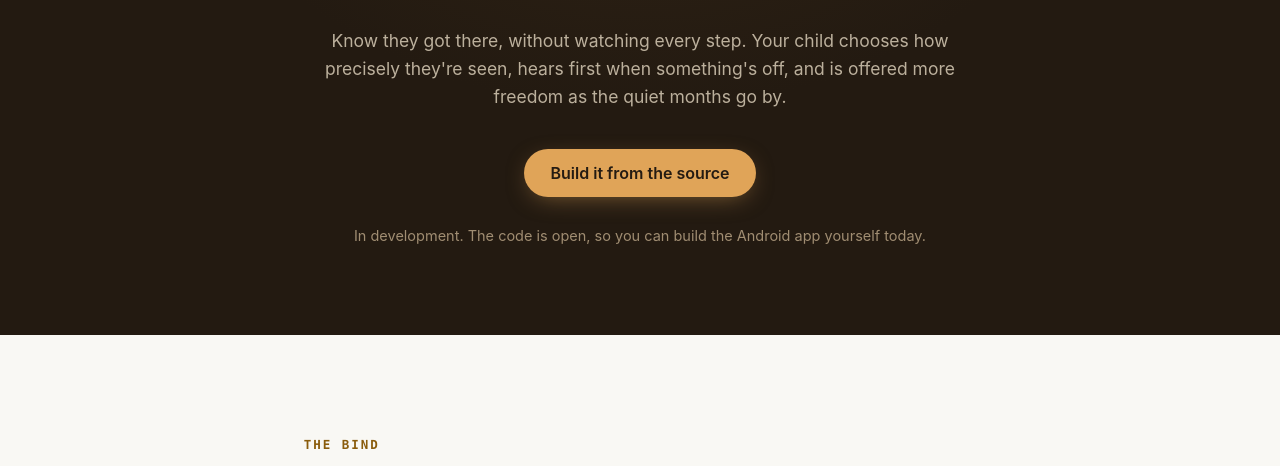
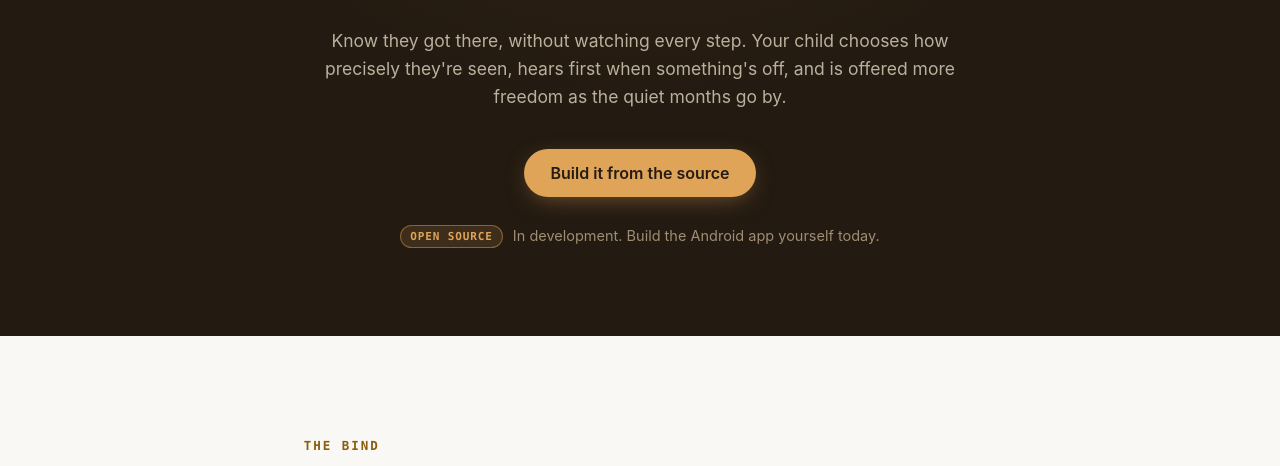
Before and after one commit to forgesworn/kindependence, a website: page sites/kindependence/public/index.html in a window 1280 px wide. Shown: the part 567-1033 px from the top of the page. Drawn offline with Linux system fonts and the light colour scheme.

Commit message:
feat(site): Open source tag on the hero note, as on Kinterest

```diff
--- a/sites/kindependence/public/index.html
+++ b/sites/kindependence/public/index.html
@@ -64,7 +64,7 @@
       <div class="hero__ctas">
         <a class="btn btn--gold" href="https://github.com/forgesworn/kindependence">Build it from the source</a>
       </div>
-      <p class="hero__note">In development. The code is open, so you can build the Android app yourself&nbsp;today.</p>
+      <p class="hero__note"><span class="pill pill--soon-d">Open source</span> In development. Build the Android app yourself&nbsp;today.</p>
     </div>
   </header>
 
--- a/sites/kindependence/public/styles.css
+++ b/sites/kindependence/public/styles.css
@@ -106,6 +106,7 @@ strong { font-weight: 650; }
   margin-left: 0.375rem; white-space: nowrap;
 }
 .pill--live { background: rgba(224,164,88,.14); border-color: rgba(224,164,88,.45); color: var(--gold); }
+.pill--soon-d { margin: 0 0.375rem 0 0; color: var(--gold); border-color: rgba(224,164,88,.45); background: rgba(224,164,88,.14); }
 .pill--soon { border-color: var(--line); color: var(--text-3); background: var(--paper); margin-left: auto; }
 
 /* ---- nav ---------------------------------------------------------- */
```
